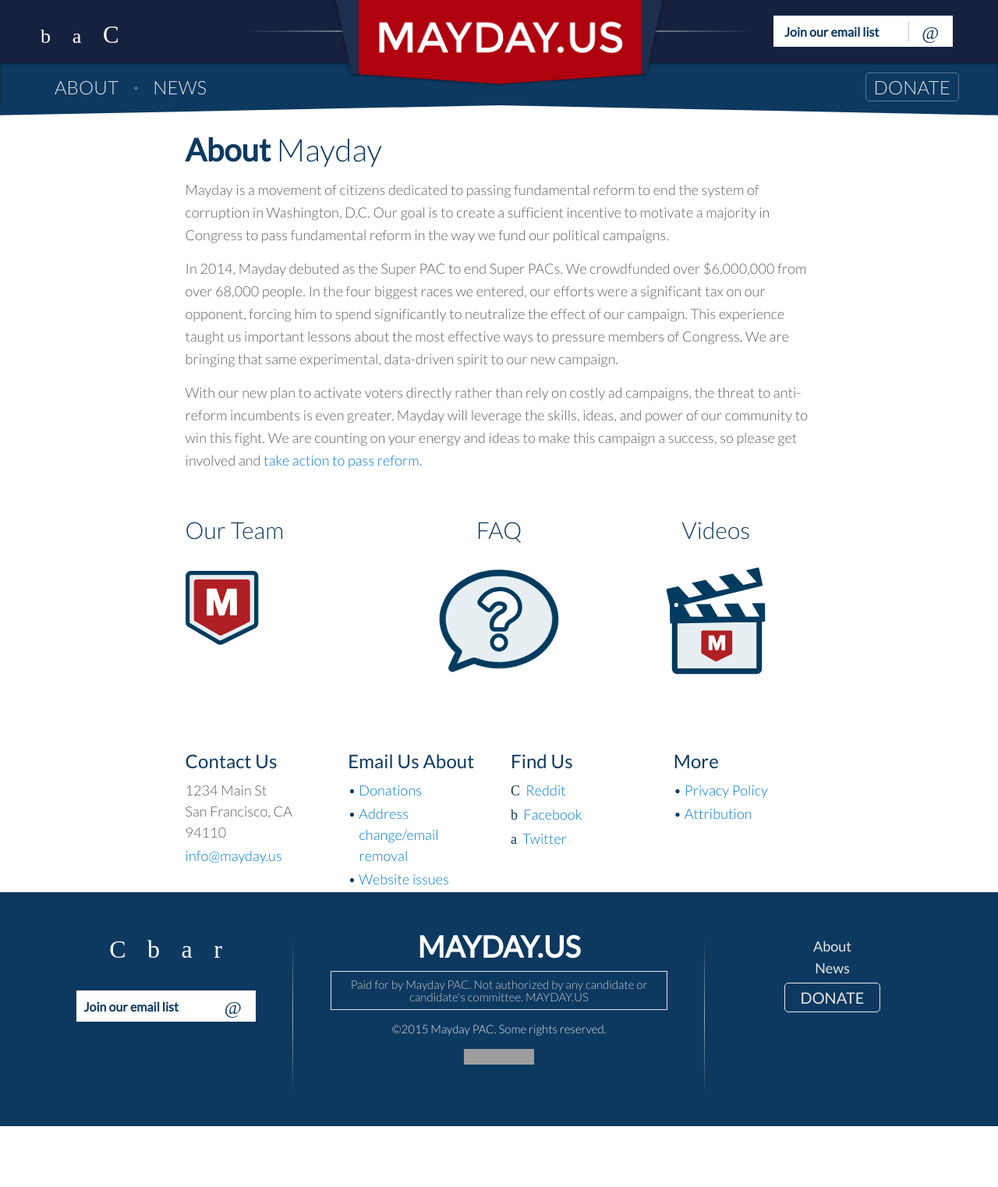
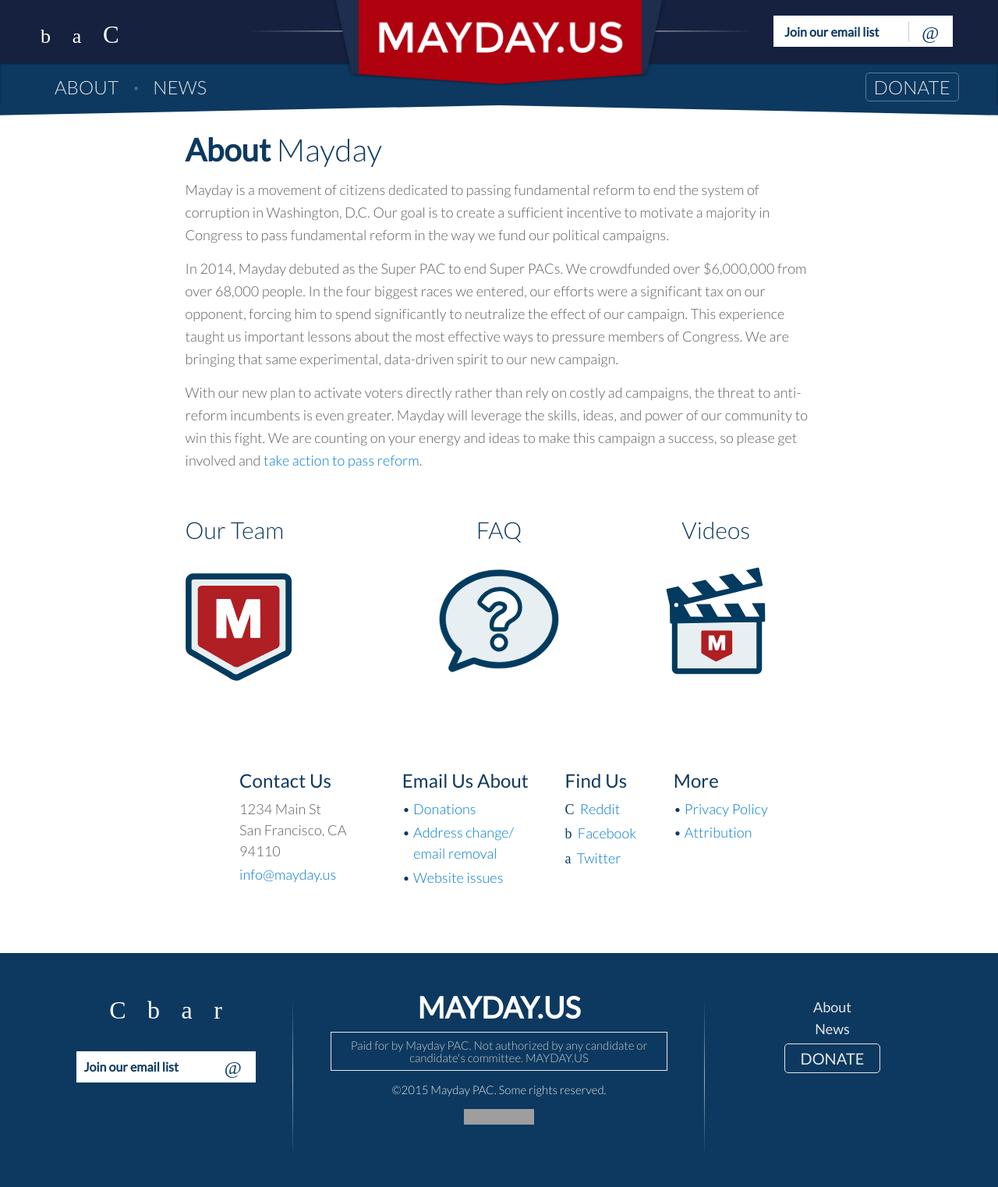
Before and after one commit to MayOneUS/mayday-2.0-frontend, a Jekyll site: the page built from about_us.html, in a window 1280 px wide. Shown: the whole page at 78% size. Built offline with Jekyll 4.4.1, drawn with Linux system fonts in a browser that asks for light colours; nearby versions of some CDN libraries; some web fonts are replaced; before the commit the page ends 1444 px from its top, so only the background shows below that; grey boxes are pictures that could not be loaded.

Commit message:
about page fixed

```diff
--- a/_sass/_about.scss
+++ b/_sass/_about.scss
@@ -19,6 +19,23 @@
 .about-icons{
   width: 62%;
   height: 62%;
+  @include phone{
+    width: 40%;
+    height: 40%;
+    min-width: 80px;
+    min-height: 80px;
+  }
+}
+.team-icon{
+  width: 90%;
+  height: 90%;
+  @include phone{
+    width: 70%;
+    height: 70%;
+    min-width: 120px;
+    min-height: 120px;
+    margin-top: -12px;
+  }
 }
 .bullet-color{
     color: $brand-color;
--- a/_sass/_base.scss
+++ b/_sass/_base.scss
@@ -455,7 +455,7 @@
   padding-left: 15px;
   margin-right: auto;
   margin-left: auto;
-  /* margin-bottom: 60px; */
+  // margin-bottom: 80px;
   @include phone {
     padding-right: 5px;
     padding-left: 5px;
@@ -495,3 +495,6 @@
 .no-bottom-margin{
   margin-bottom:0 !important;
 }
+.bottom-spacer{
+  margin-bottom: 80px;
+}
--- a/about_us.html
+++ b/about_us.html
@@ -26,7 +26,7 @@
           <div class="col-xs-4 large-icons">
             <h2><span class="hidden-xs">Our</span> Team</h2>
             <br>
-            <img src="/images/about/about_icon_M_shield_0px_left_shallow_top.svg" class="img-responsive about-icons" alt="Responsive image">
+            <img src="/images/about/about_icon_M_shield_0px_left_shallow_top.svg" class="img-responsive about-icons team-icon" alt="Responsive image">
           </div>
         </a>
         <a href="/faq/">
@@ -45,9 +45,10 @@
         </a>
       </div>
     <!-- </div> -->
-    <div class="row">
+    <div class="row bottom-spacer">
 
         <nav>
+          <div class="col-md-1"></div>
           <div class="col-md-3 col-sm-6 col-xs-12 contact-info info-height">
 
               <h3>Contact Us</h3>
@@ -63,12 +64,11 @@
           <div class="col-md-3 col-sm-6 col-xs-12 contact-info info-height">
             <h3>Email Us About</h3>
             <p class="bullet-color">&bull;<a href="/donate/"> Donations</a></p>
-              <p class="bullet-color">&bull;<a href=""> Address
-                <span class="hidden-xs hidden-sm">&nbsp;&nbsp;&nbsp;&nbsp;</span>change/email
-                <span class="hidden-xs hidden-sm">&nbsp;&nbsp;&nbsp;&nbsp;</span>removal</a></p>
+            <p class="bullet-color">&bull;<a href=""> Address change/
+              <span class="hidden-xs hidden-sm">&nbsp;&nbsp;&nbsp;&nbsp;</span>email removal</a></p>
             <p class="bullet-color">&bull;<a href=""> Website issues</a></p>
           </div>
-            <div class="col-md-3 col-sm-6 col-xs-12 contact-info info-height">
+          <div class="col-md-2 col-sm-6 col-xs-12 contact-info info-height">
             <h3>Find Us</h3>
             <p class="bullet-color"><span class="socicon">C</span>&nbsp;&nbsp;<a href="">Reddit</a></p>
             <p class="bullet-color"><span class="socicon">b</span>&nbsp;&nbsp;<a href="">Facebook</a></p>
```
Lines whose indentation alone changed are shown as unchanged.
